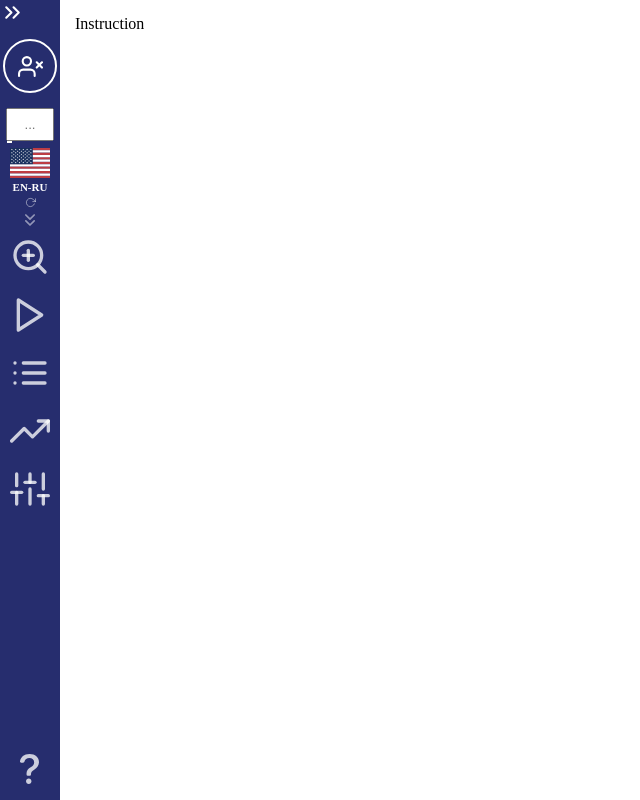
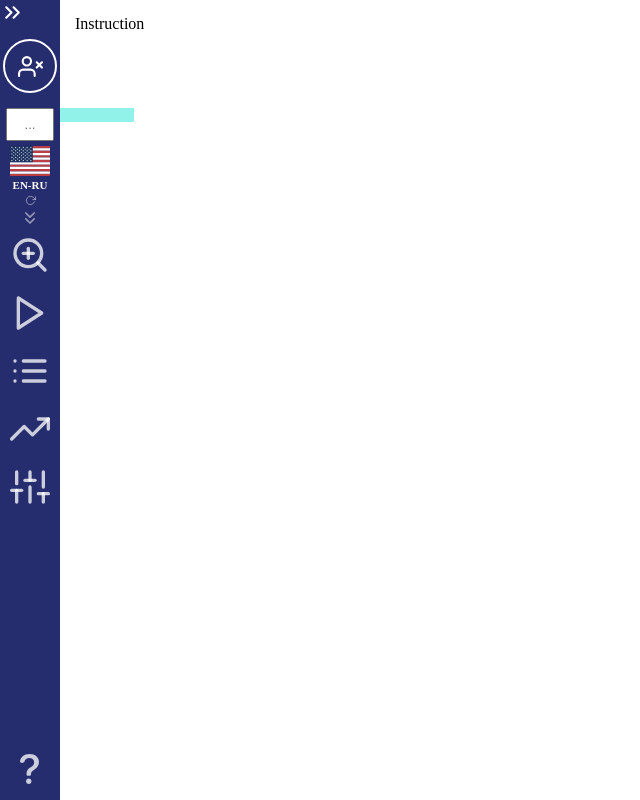
Before and after one commit to AlexCole999/second-project-eng, a React app: page / in a window 1280 px wide. Shown: the whole page, without its empty margins (0-640 px from the left). Built offline with nearby package versions, Linux system fonts and the light colour scheme.

Commit message:
NavSearch fastsearch result display

```diff
--- a/src/App/comps/Nav/NavSearch/NavSearch.scss
+++ b/src/App/comps/Nav/NavSearch/NavSearch.scss
@@ -5,17 +5,6 @@
   max-width: 100%;
   padding: 0px 6px;
   position: relative;
-
-  &__progress {
-    width: 10%;
-    height: 2px;
-    background-color: #fff;
-    transition: 1s all ease;
-
-    &:hover {
-      width: 95%;
-    }
-  }
 
   input {
     width: 90%;
@@ -25,15 +14,14 @@
     outline: none;
   }
 
-  &__searchedWords {
+  &__searchedMainWord {
     min-width: 100%;
-    min-height: 100%;
-    background-color: rgb(131, 131, 131);
     position: absolute;
-    color: red;
+    color: white;
+    z-index: 10000;
     left: 60px;
-    padding: 15px;
-    display: none;
+    padding: 7px;
+    background-color: rgba(33, 228, 211, 0.493);
   }
 
   &__languages {
@@ -125,6 +113,5 @@
     }
   }
 
-  //   &__languageListElemText {}
 
 }
--- a/src/App/comps/Nav/NavSearch/NavSearch.tsx
+++ b/src/App/comps/Nav/NavSearch/NavSearch.tsx
@@ -24,6 +24,7 @@ export default function NavSearch({ }: Props) {
   const dispatch = useDispatch();
 
   const selectedLanguage = useSelector(state => state.selectedLanguage)
+  const mainResult = useSelector(state => state.yandexDictionaryTranslates.data[0])
   const [selectedLanguageFlag, setSelectedLanguageFlag] = useState(<img src={us} alt="" className="NavSearch__languageListElemFlag" />)
 
   const languageListTrigger = useRef(null);
@@ -81,8 +82,8 @@ export default function NavSearch({ }: Props) {
 
   return (
     <div className="NavSearch">
-      <div className="NavSearch__searchedWords">
-        someresults
+      <div className="NavSearch__searchedMainWord">
+        {mainResult?.tr[0]?.text.toUpperCase()}
       </div>
       <input placeholder="..."
         type="input"
@@ -90,11 +91,6 @@ export default function NavSearch({ }: Props) {
           (e) => {
             debouncedYandexDictionaryRequest(e.target.value);
           }} />
-
-
-      <div style={{ width: '100%', marginLeft: '2px' }}>
-        <div className="NavSearch__progress"></div>
-      </div>
 
       <div className="NavSearch__languages">
         <div className="NavSearch__selectedLanguage">
```
